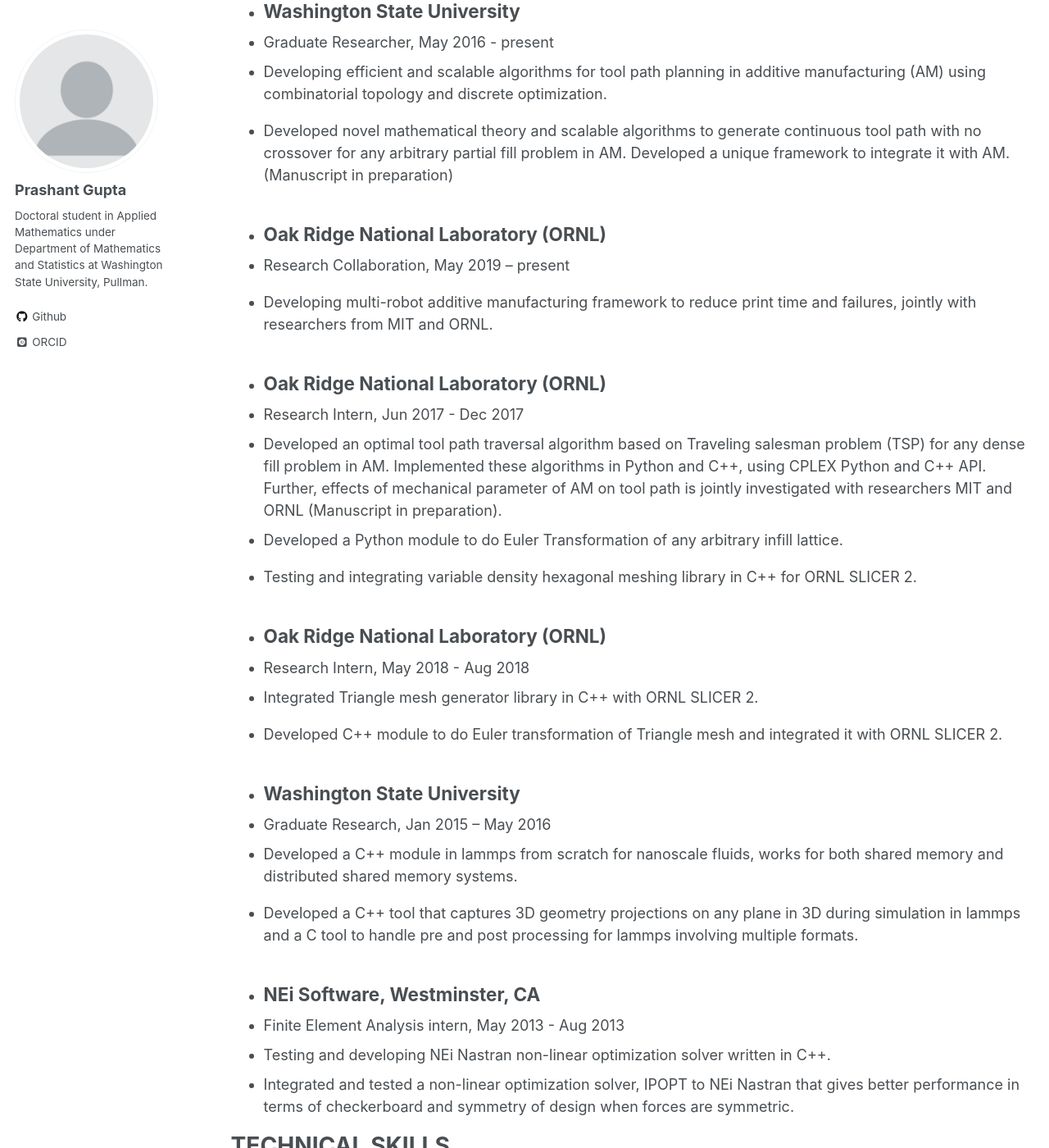
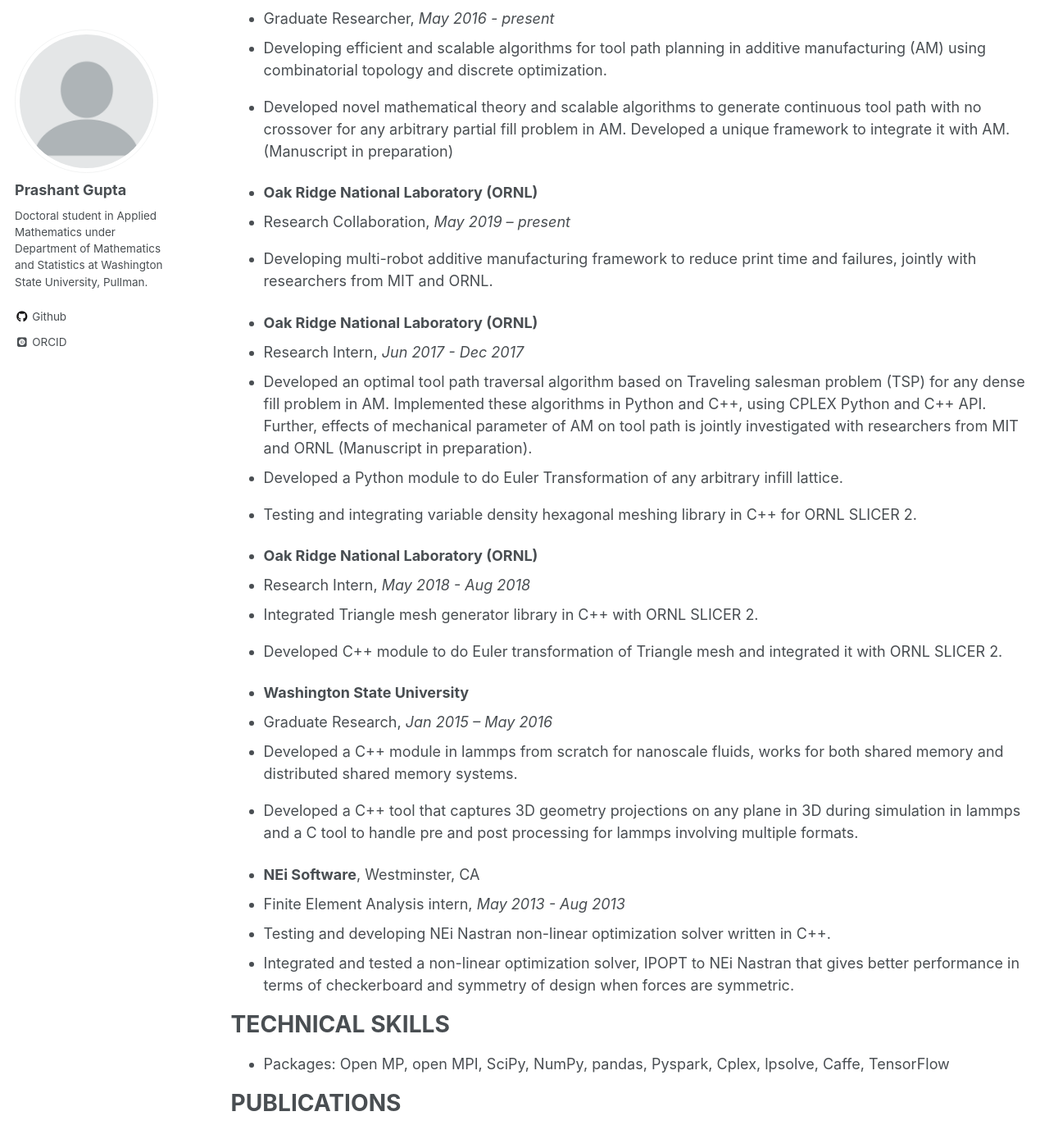
Before and after one commit to pragup/pragup.github.io, a Jekyll site: the page built from _pages/cv.md, in a window 1280 px wide and 1400 px high, scrolled down 372 px. Shown: the whole window at 82% size. Built offline with Jekyll 4.4.1, drawn with Linux system fonts in a browser that asks for light colours; some web fonts are replaced.

Commit message:
no message

```diff
--- a/_pages/cv.md
+++ b/_pages/cv.md
@@ -16,39 +16,33 @@
 
 EXPERIENCE
 ======
-* Washington State University
-  ----
-* Graduate Researcher, May 2016 - present
+* **Washington State University**
+* Graduate Researcher, *May 2016 - present*
 * Developing efficient and scalable algorithms for tool path planning in additive manufacturing (AM) using combinatorial topology and discrete optimization.
 * Developed novel mathematical theory and scalable algorithms to generate continuous tool path with no crossover for any arbitrary partial fill problem in AM. Developed a unique framework to integrate it with AM. (Manuscript in preparation)
 
-* Oak Ridge National Laboratory (ORNL)
-  ----
-* Research Collaboration, May 2019 – present
+* **Oak Ridge National Laboratory (ORNL)**
+* Research Collaboration, *May 2019 – present*
 * Developing multi-robot additive manufacturing framework to reduce print time and failures, jointly with researchers from MIT and ORNL.
 
-* Oak Ridge National Laboratory (ORNL)
-  ----
-* Research Intern, Jun 2017 - Dec 2017
-* Developed an optimal tool path traversal algorithm based on Traveling salesman problem (TSP) for any dense fill problem in AM. Implemented these algorithms in Python and C++, using CPLEX Python and C++ API. Further, effects of mechanical parameter of AM on tool path is jointly investigated with researchers MIT and ORNL (Manuscript in preparation).
+* **Oak Ridge National Laboratory (ORNL)**
+* Research Intern, *Jun 2017 - Dec 2017*
+* Developed an optimal tool path traversal algorithm based on Traveling salesman problem (TSP) for any dense fill problem in AM. Implemented these algorithms in Python and C++, using CPLEX Python and C++ API. Further, effects of mechanical parameter of AM on tool path is jointly investigated with researchers from MIT and ORNL (Manuscript in preparation).
 * Developed a Python module to do Euler Transformation of any arbitrary infill lattice.
 * Testing and integrating variable density hexagonal meshing library in C++ for ORNL SLICER 2.
 
-* Oak Ridge National Laboratory (ORNL)
-  ----
-* Research Intern, May 2018 - Aug 2018
+* **Oak Ridge National Laboratory (ORNL)**
+* Research Intern, *May 2018 - Aug 2018*
 * Integrated Triangle mesh generator library in C++ with ORNL SLICER 2.
 * Developed C++ module to do Euler transformation of Triangle mesh and integrated it with ORNL SLICER 2.
 
-* Washington State University
-  ----
-* Graduate Research, Jan 2015 – May 2016
+* **Washington State University**
+* Graduate Research, *Jan 2015 – May 2016*
 * Developed a C++ module in lammps from scratch for nanoscale fluids, works for both shared memory and distributed shared memory systems.
 * Developed a C++ tool that captures 3D geometry projections on any plane in 3D during simulation in lammps and a C tool to handle pre and post processing for lammps involving multiple formats.
 
-* NEi Software, Westminster, CA
-  ----
-* Finite Element Analysis intern, May 2013 - Aug 2013
+* **NEi Software**, Westminster, CA
+* Finite Element Analysis intern, *May 2013 - Aug 2013*
 * Testing and developing NEi Nastran non-linear optimization solver written in C++.
 * Integrated and tested a non-linear optimization solver, IPOPT to NEi Nastran that gives better performance in terms of checkerboard and symmetry of design when forces are symmetric.
 
```
